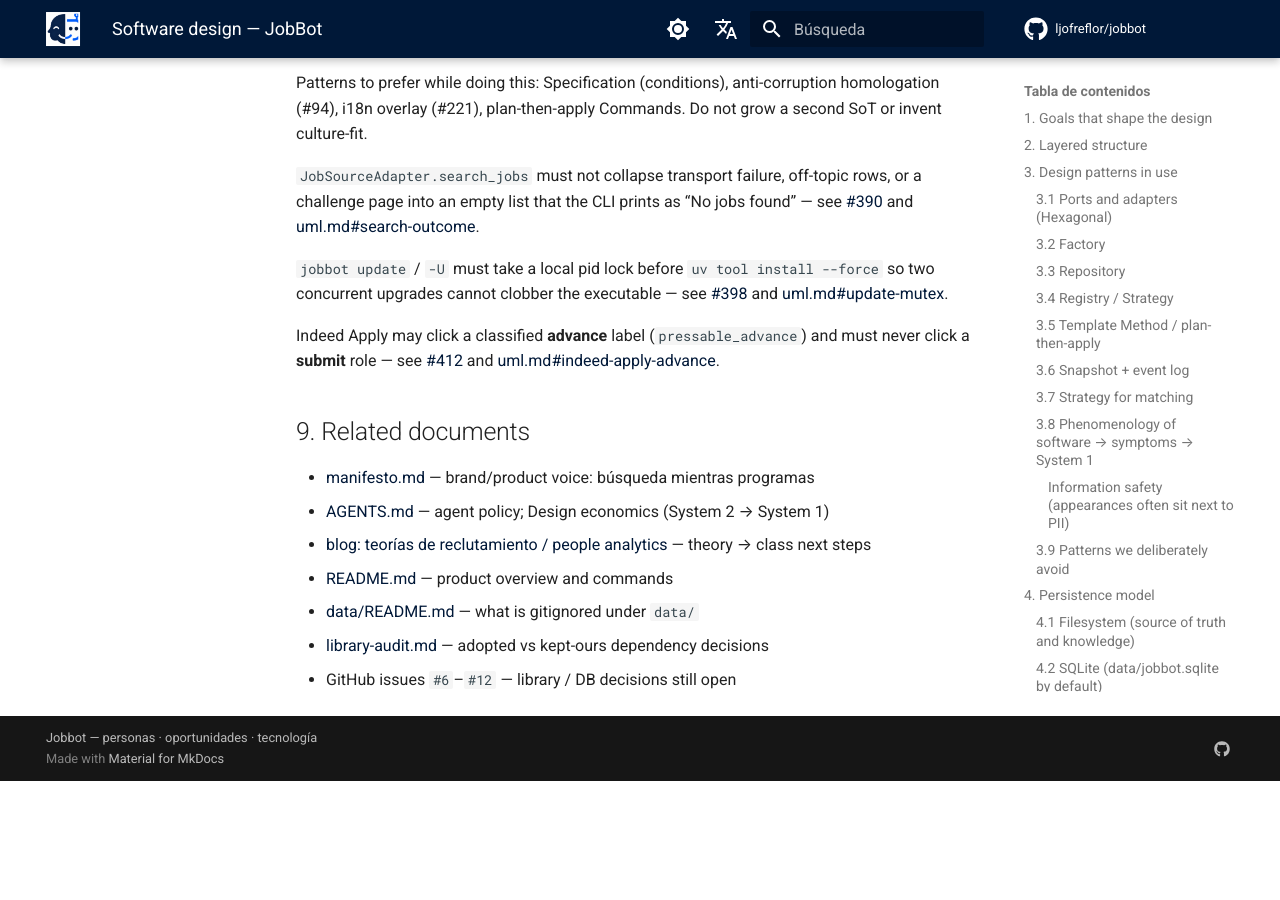
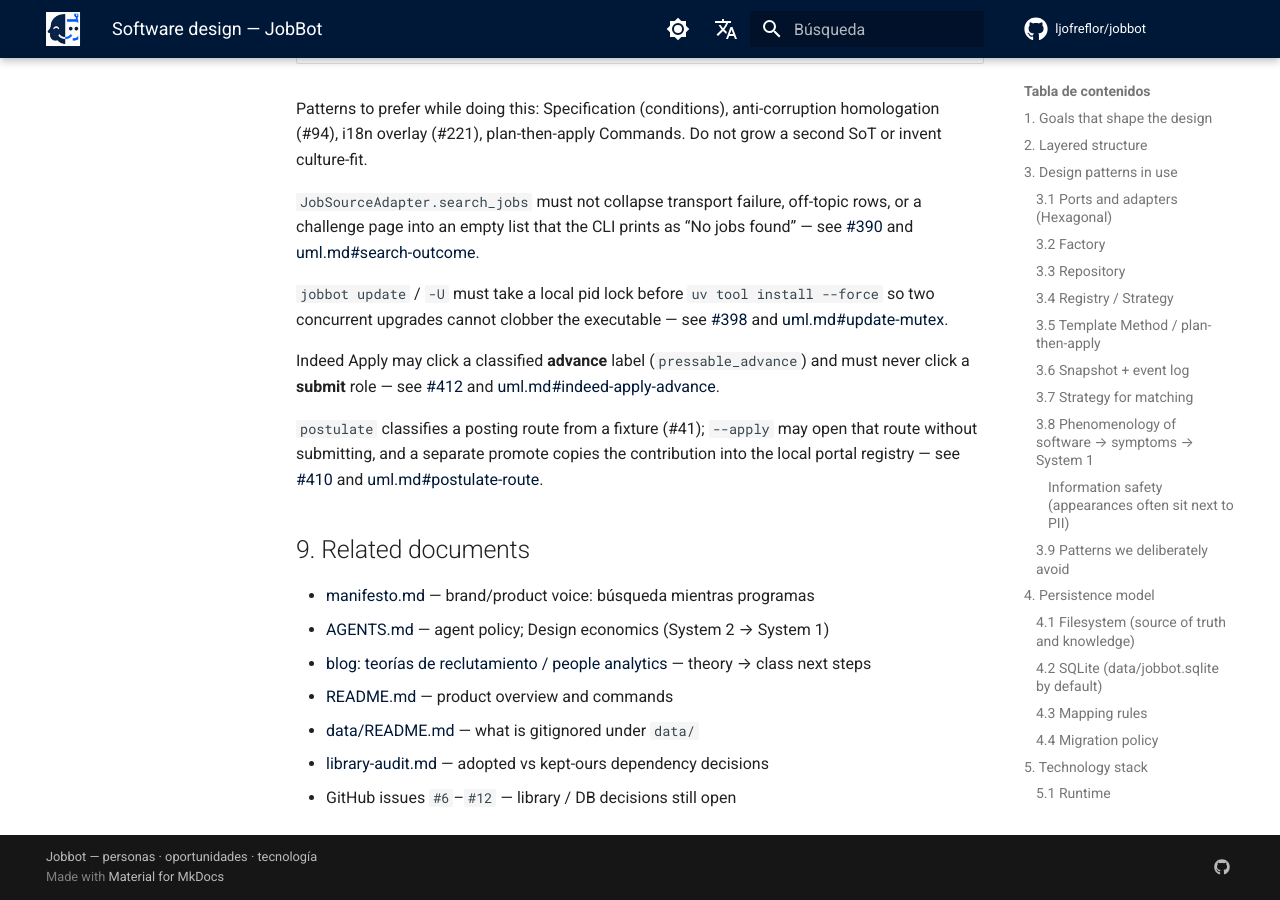
Before and after one commit to ljofreflor/jobbot, an MkDocs documentation site: the page built from docs/software-design.md, in a window 1280 px wide and 900 px high, scrolled down 12304 px. Built offline with MkDocs 1.6.1 and Material for MkDocs 9.7.7, drawn with Linux system fonts in a browser that asks for light colours; comment, search, counter and statistics services are not loaded; before the commit the page ends 13085 px from its top, so only the background shows below that.

Commit message:
docs(sdd): #410 postulate --apply + promote — patch + uml#postulate-route
Open classified route without submit; promote portals separately; body_ready.

Co-authored-by: Leonardo Andes Jofre Flor <leonardo.jofre+csld1@consalud.cl>

```diff
--- a/docs/software-design.md
+++ b/docs/software-design.md
@@ -31,8 +31,9 @@ Direction of dependency: **domain → adapters**, never the reverse.
 UML (Mermaid): [docs/uml.md](uml.md) — `candidate-now`, `fact-preference`, `ports`,
 `plan-apply`, `specification`, `acl`, `hitl-pause`, `search-outcome`,
 `posting-url-verify`, `linkedin-details-pull`, `jd-llm-extract`, `update-mutex`,
-`indeed-apply-advance`. Issues that grow the domain cite an anchor and update the
-diagram in the closing PR. Map: [sdd-issue-map.md](sdd-issue-map.md).
+`indeed-apply-advance`, `postulate-route`. Issues that grow the domain cite an
+anchor and update the diagram in the closing PR. Map:
+[sdd-issue-map.md](sdd-issue-map.md).
 
 ## 2. Layered structure
 
@@ -454,6 +455,12 @@ must never click a **submit** role — see
 [#412](https://github.com/ljofreflor/jobbot/issues/412) and
 [uml.md#indeed-apply-advance](uml.md#indeed-apply-advance).
 
+`postulate` classifies a posting route from a fixture (#41); `--apply` may open
+that route without submitting, and a separate promote copies the contribution
+into the local portal registry — see
+[#410](https://github.com/ljofreflor/jobbot/issues/410) and
+[uml.md#postulate-route](uml.md#postulate-route).
+
 ## 9. Related documents
 
 - [manifesto.md](manifesto.md) — brand/product voice: búsqueda mientras programas
```
Also changed, not shown: docs/sdd-issue-map.md (+1 -1 lines), docs/sdd-issue-patches/410.md (added, +20 -0 lines), docs/uml.md (+47 -0 lines).
